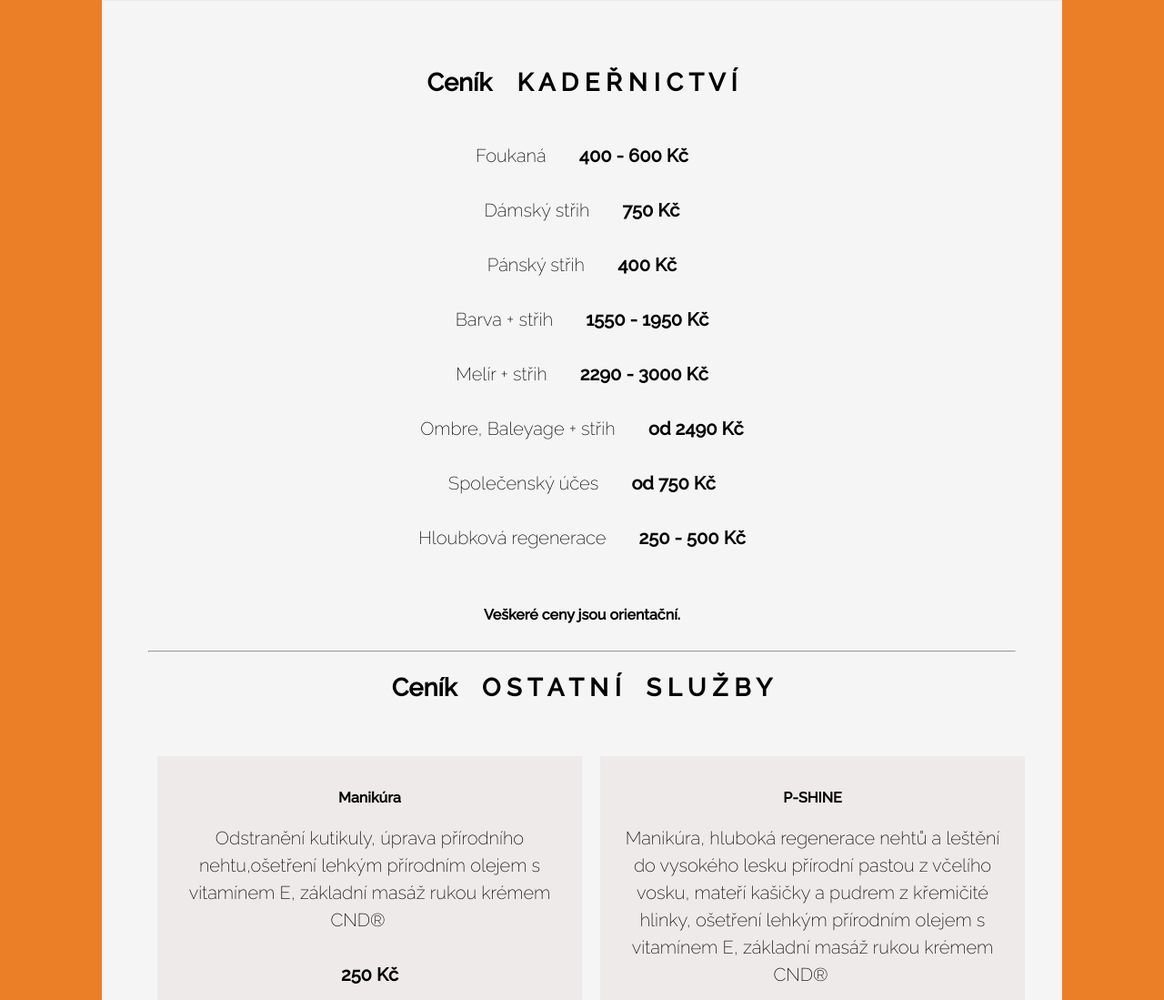
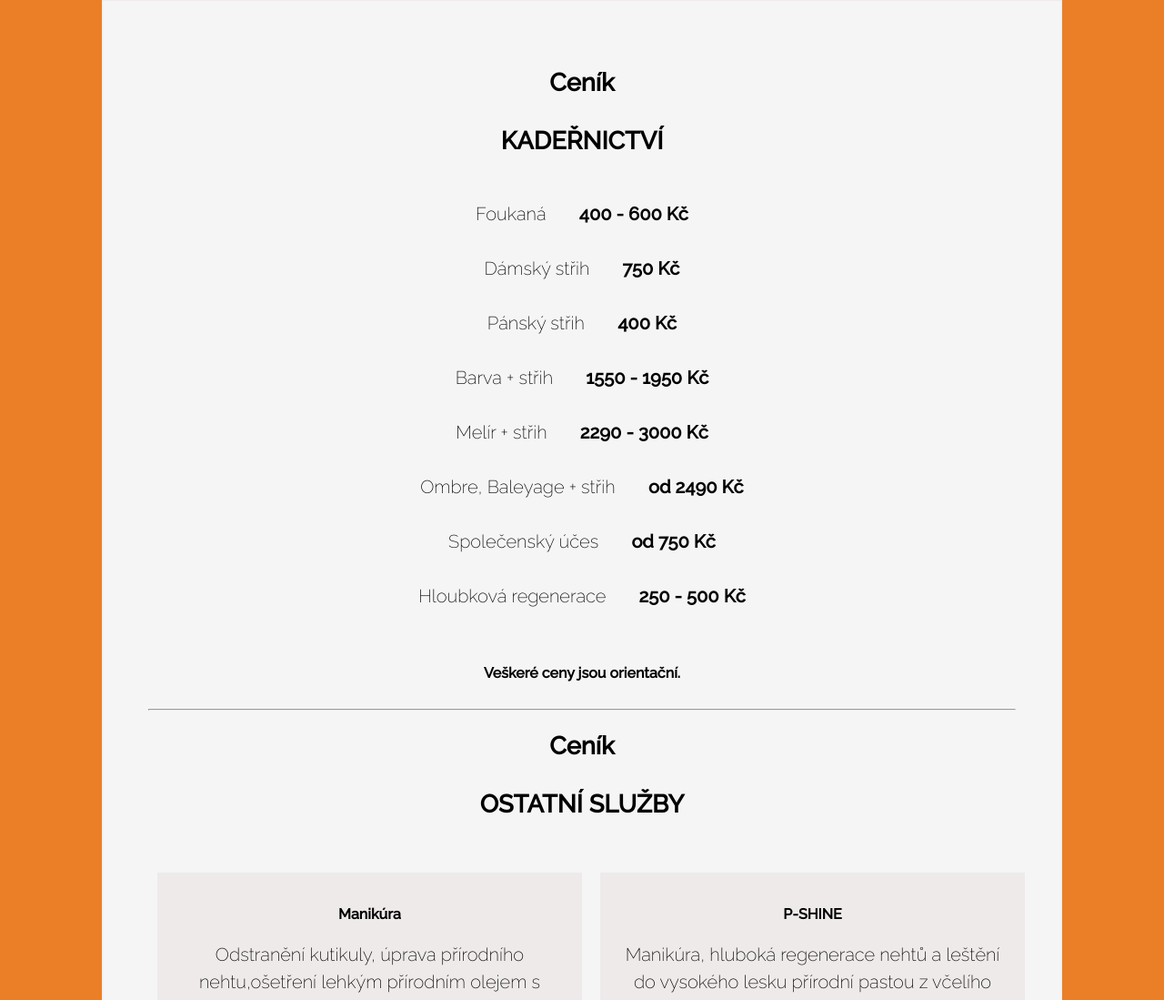
Before and after one commit to SaCih/kadernictvi, an Eleventy site: page cenik.html in a window 1280 px wide. Shown: the part 430-1529 px from the top of the page at 91% size. Built offline with nearby package versions, Linux system fonts and the light colour scheme; Eleventy itself is replaced by a stand-in of ours; files that its build step writes are made by us from their sources.

Commit message:
zmena ceniku 2

```diff
--- a/cenik.html
+++ b/cenik.html
@@ -7,7 +7,7 @@ Title: cenik
     <div class="pricelist__item">
 
       <div class="pricelist__item-hairdress">
-        <h2>Ceník &nbsp&nbsp  K A D E Ř N I C T V Í</h2>
+        <h2>Ceník <br><br>KADEŘNICTVÍ</h2>
         <p>Foukaná &nbsp&nbsp&nbsp&nbsp&nbsp <strong>400 - 600 Kč</strong><br><br>
         Dámský střih &nbsp&nbsp&nbsp&nbsp&nbsp <strong>750 Kč </strong><br><br>
         Pánský střih &nbsp&nbsp&nbsp&nbsp&nbsp <strong>400 Kč </strong><br><br>
@@ -22,7 +22,7 @@ Title: cenik
       <hr>
 
 
-        <h2>Ceník &nbsp&nbsp  O S T A T N Í &nbsp&nbsp S L U Ž B Y</h2>
+        <h2>Ceník <br><br> OSTATNÍ SLUŽBY</h2>
       <div class="pricelist__item-others">
         <div class="pricelist__item-manikura">
           <h3>Manikúra</h3>
```
